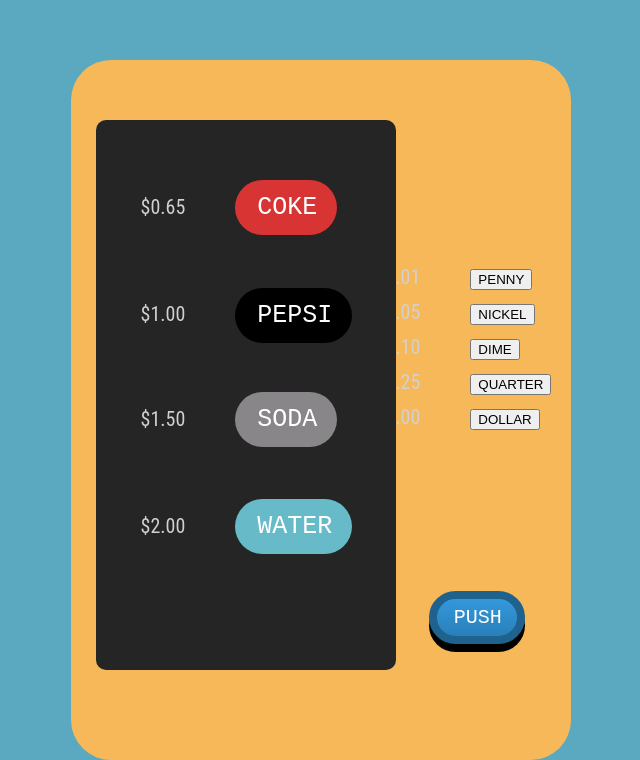
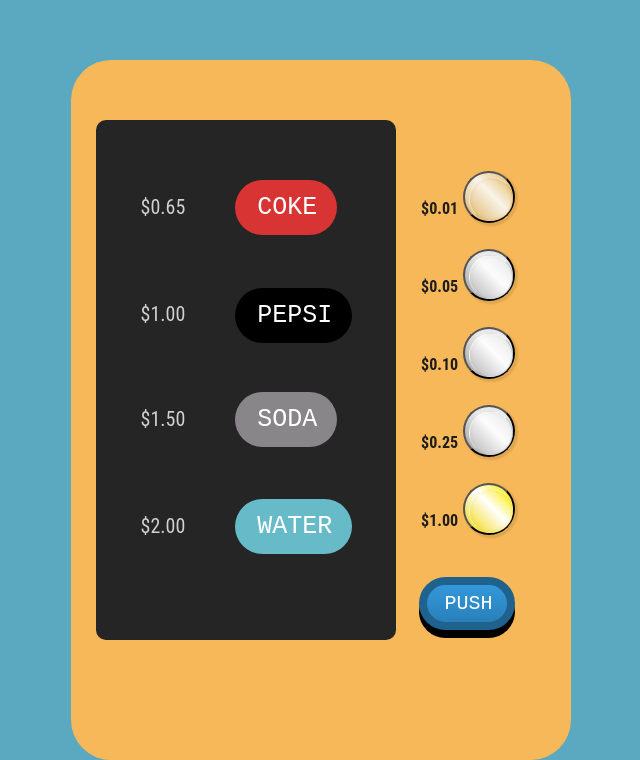
Before and after one commit to HuascarMC/vending-machine, a React (Create React App) app: page / in a window 1280 px wide. Shown: the part 148-908 px from the top of the page, without its empty margins (411-1051 px from the left). Built offline with nearby package versions, Linux system fonts and the light colour scheme.

Commit message:
coins setup on machine container

```diff
--- a/src/Containers/DisplayContainer/DisplayContainer.js
+++ b/src/Containers/DisplayContainer/DisplayContainer.js
@@ -13,10 +13,10 @@
   return(
   <div className="display">
     <ul>
-      <li><p>$0.65<button className="coke" onKeyPress={ this.updateNumber }>COKE</button></p></li>
-      <li><p>$1.00<button className="pepsi" onKeyPress={ this.updateNumber }>PEPSI</button></p></li>
-      <li><p>$1.50<button className="soda" onKeyPress={ this.updateNumber }>SODA</button></p></li>
-      <li><p>$2.00<button className="water" onKeyPress={ this.updateNumber }>WATER</button></p></li>
+      <li><p className="price">$0.65<button className="coke" onKeyPress={ this.updateNumber }>COKE</button></p></li>
+      <li><p className="price">$1.00<button className="pepsi" onKeyPress={ this.updateNumber }>PEPSI</button></p></li>
+      <li><p className="price">$1.50<button className="soda" onKeyPress={ this.updateNumber }>SODA</button></p></li>
+      <li><p className="price">$2.00<button className="water" onKeyPress={ this.updateNumber }>WATER</button></p></li>
     </ul>
  </div>
    );
--- a/src/Containers/InputContainer/CoinsComponent.js
+++ b/src/Containers/InputContainer/CoinsComponent.js
@@ -9,12 +9,12 @@
  // Renders a form to get user input and passes the value of state to props table container.
 
   return(
-  <div className="coins">
-    <li><p className="coinValue">$0.01<button className="coin" onKeyPress={ this.updateNumber }>PENNY</button></p></li>
-    <li><p className="coinValue">$0.05<button className="coin" onKeyPress={ this.updateNumber }>NICKEL</button></p></li>
-    <li><p className="coinValue">$0.10<button className="coin" onKeyPress={ this.updateNumber }>DIME</button></p></li>
-    <li><p className="coinValue">$0.25<button className="coin" onKeyPress={ this.updateNumber }>QUARTER</button></p></li>
-    <li><p className="coinValue">$1.00<button className="coin" onKeyPress={ this.updateNumber }>DOLLAR</button></p></li>
+  <div className="coins-box">
+    <li><p className="coinValue">$0.01<button className="coin bronze" onKeyPress={ this.updateNumber }></button></p></li>
+    <li><p className="coinValue">$0.05<button className="coin silver" onKeyPress={ this.updateNumber }></button></p></li>
+    <li><p className="coinValue">$0.10<button className="coin silver" onKeyPress={ this.updateNumber }></button></p></li>
+    <li><p className="coinValue">$0.25<button className="coin silver" onKeyPress={ this.updateNumber }></button></p></li>
+    <li><p className="coinValue">$1.00<button className="coin gold" onKeyPress={ this.updateNumber }></button></p></li>
  </div>
    );
   }
--- a/src/index.css
+++ b/src/index.css
@@ -11,18 +11,18 @@
   margin-left: 50px;
 }
 
-.coins {
+.coins-box {
   width: 200px;
   height: 300px;
   margin-left: 60%;
-  margin-top: 40%;
+  margin-top: 20%;
 }
 
 .display {
   position: absolute;
   top: 60px;
   left: 5%;
-  height: 550px;
+  height: 520px;
   width: 300px;
   background-color: rgb(37, 37, 37);
   border-radius: 10px;
@@ -70,8 +70,8 @@
     text-decoration: none;
     margin-bottom: 30px;
     text-align: center;
-    margin-left: 240%;
-    margin-bottom: 100%;
+    margin-left: 280%;
+    margin-bottom: 135%;
     outline: none;
 }
 
@@ -109,7 +109,168 @@
   background: #67965c;
   text-decoration: none;
 }
-p {
+
+.coinValue {
+  color: #1d1d1d;
+  font-weight: bold;
+}
+
+.coin.bronze {
+  color: rgba(223,182,103,1);
+  background: linear-gradient(45deg,  rgba(223,182,103,1) 0%,rgba(249,243,232,1) 56%,rgba(231,192,116,1) 96%);
+}
+
+.coin.bronze:before{
+  background: linear-gradient(135deg,  #d19c35 0%,#f7e6c5 50%,#e8b558 100%);
+  border: 1px solid #e6b86a;
+  }
+
+.coin.bronze:after {
+  background: linear-gradient(45deg,  rgba(223,182,103,1) 0%,rgba(249,243,232,1) 56%,rgba(231,192,116,1) 96%);
+  border-top: 1px solid rgba(255,255,255,0.3);
+  border-left: 1px solid rgba(255,255,255,0.3);
+  border-bottom: 1px solid rgba(209,156,53,0.3);
+  border-right: 1px solid rgba(209,156,53,0.5);
+  box-shadow: inset 0px 0px 2px 2px rgba(153, 106, 26, .05);
+}
+
+.coin.bronze:hover:after{
+  background: linear-gradient(45deg,  rgba(223,182,103,1) 0%,rgba(249,243,232,1) 41%,rgba(231,192,116,1) 96%);
+  border-top: 1px solid rgba(255,255,255,0.3);
+  border-left: 1px solid rgba(255,255,255,0.3);
+  border-bottom: 1px solid rgba(209,156,53,0.3);
+  border-right: 1px solid rgba(209,156,53,0.5);
+  box-shadow: inset 0px 0px 2px 2px rgba(153, 106, 26, .05);
+}
+
+.coin.silver{
+  background: linear-gradient(45deg,  rgba(160,160,160,1) 0%,rgba(232,232,232,1) 56%);
+  }
+
+.coin.silver:before{
+  background: linear-gradient(45deg,  rgba(181,181,181,1) 0%,rgba(252,252,252,1) 56%,rgba(232,232,232,1) 96%);
+  border: 1px solid rgba(181,181,181,1);
+  }
+
+
+.coin.silver:after{
+  background: linear-gradient(45deg,  rgba(181,181,181,1) 0%,rgba(252,252,252,1) 56%,rgba(232,232,232,1) 96%);
+  border-top: 1px solid rgba(255,255,255,0.3);
+  border-left: 1px solid rgba(255,255,255,0.3);
+  border-bottom: 1px solid rgba(160,160,160,0.3);
+  border-right: 1px solid rgba(160,160,160,0.5);
+  box-shadow: inset 0px 0px 2px 2px rgba(150, 150, 150, .05);
+  }
+
+.coin.silver:hover:after{
+  background: linear-gradient(45deg,  rgba(181,181,181,1) 0%,rgba(252,252,252,1) 38%,rgba(232,232,232,1) 96%);
+  border-top: 1px solid rgba(255,255,255,0.3);
+  border-left: 1px solid rgba(255,255,255,0.3);
+  border-bottom: 1px solid rgba(160,160,160,0.3);
+  border-right: 1px solid rgba(160,160,160,0.5);
+  box-shadow: inset 0px 0px 2px 2px rgba(150, 150, 150, .05);
+  }
+
+.coin.gold{
+background: linear-gradient(45deg,  rgba(242,215,12,1) 0%,rgba(255,255,255,1) 56%,rgba(252,235,0,1) 96%);
+}
+
+.coin.gold:before{
+  background: linear-gradient(45deg,  rgba(242,215,12,1) 0%,rgba(255,255,255,1) 56%,rgba(252,235,0,1) 96%);
+  border: 1px solid rgba(242,215,12,1);
+  }
+
+
+.coin.gold:after{
+  background: linear-gradient(45deg,  rgba(242,215,12,1) 0%,rgba(255,255,255,1) 56%,rgba(252,235,0,1) 96%);
+  border-top: 1px solid rgba(255,255,255,0.3);
+  border-left: 1px solid rgba(255,255,255,0.3);
+  border-bottom: 1px solid rgba(242,215,12,0.3);
+  border-right: 1px solid rgba(242,215,12,0.3);
+  box-shadow: inset 0px 0px 2px 2px rgba(150, 150, 150, .05);
+  }
+
+.coin.gold:hover:after{
+  background: linear-gradient(45deg,  rgba(242,215,12,1) 3%,rgba(255,255,255,1) 39%,rgba(252,235,0,1) 100%);
+  border-top: 1px solid rgba(255,255,255,0.3);
+  border-left: 1px solid rgba(255,255,255,0.3);
+  border-bottom: 1px solid rgba(242,215,12,0.3);
+  border-right: 1px solid rgba(242,215,12,0.3);
+  box-shadow: inset 0px 0px 2px 2px rgba(150, 150, 150, .05);
+  }
+
+.coin {
+  cursor: pointer;
+  content: "";
+  width: 52px;
+  height: 52px;
+  : inline-block;
+  position: relative;
+  margin: 5px;
+  top: 6px;
+  border-radius: 50px;
+  z-index: 500;
+  box-shadow:  2px 2px 2px 1px rgba(0, 0, 0, .1);
+}
+
+.coin p{
+  font-family: georgia;
+  font-style: italic;
+  position: absolute;
+  font-size: 28px;
+  z-index: 700;
+  top: -19px;
+  left: 19px;
+  }
+
+.coin.bronze p{  color: rgba(223,182,103,1);}
+.coin.silver p{  color: rgba(160,160,160,1);}
+.coin.gold p{  color: rgba(242,215,50,1);}
+
+.coin{
+  cursor: pointer;
+  content: "";
+  width: 52px;
+  height: 52px;
+  display: inline-block;
+  position: relative;
+  margin: 5px;
+  top: 6px;
+  border-radius: 50px;
+  z-index: 500;
+  box-shadow:  2px 2px 2px 1px rgba(0, 0, 0, .1);
+  outline: none;
+  }
+
+.coin:after{
+  content: "";
+  width: 42px;
+  height: 42px;
+  display: block;
+  top: 4px;
+  left: 4px;
+  position: absolute;
+  border-radius: 50px;
+  z-index: 600;
+  }
+/*
+.coin:before{
+  content: "";
+  width: 50px;
+  height: 50px;
+  display: block;
+  position: absolute;
+  border-radius: 50px;
+  z-index: 500;
+  } */
+
+.coin:hover{
+  top: -1px;
+  transition: all .5s ease-in-out;
+  box-shadow:  0px 0px 5px 1px rgba(0, 0, 0, .2);
+  }
+
+.price {
   color: #d1d1d1;
   font-size: 20px;
   margin: 5px;
```
